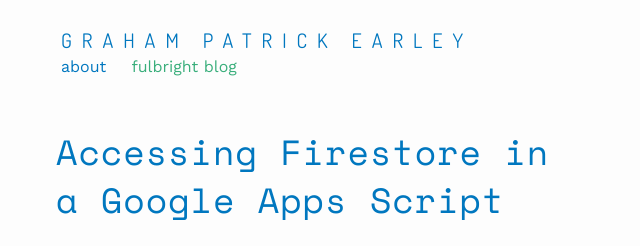
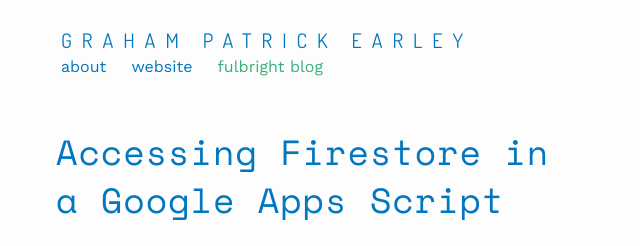
Before and after one commit to grahamearley/blog, a Jekyll site: the page built from index.html, in a window 1280 px wide and 900 px high. Shown: the top 246 px of the window, without its empty margins (309-949 px from the left). Built offline with Jekyll 4.4.1, drawn with Linux system fonts in a browser that asks for light colours.

Commit message:
Add link to website

```diff
--- a/_includes/header.html
+++ b/_includes/header.html
@@ -13,6 +13,8 @@
           {% endif %}
         {% endfor %}
 
+        <a class="page-link" href="http://grahamearley.website">website</a>
+
         <a class="page-link-featured" href="http://fulbright.grahamearley.website">Fulbright blog</a>
       </div>
     </nav>
```
